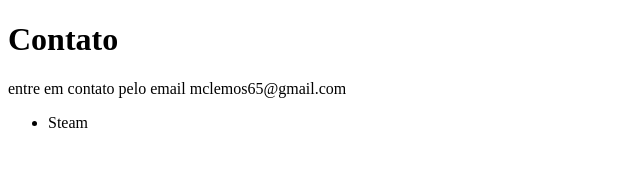
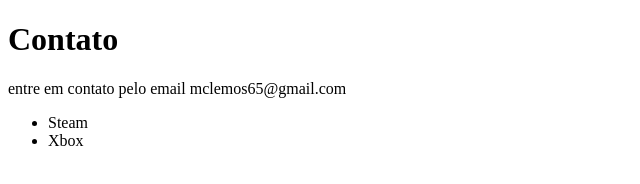
Before and after one commit to maraaujo/sistema-de-cadastro, a plain HTML site: page contato.html in a window 1280 px wide. Shown: the full height of the page, 0-640 px from the left. Drawn offline with Linux system fonts and the light colour scheme.

Commit message:
fazendo um teste para conseguir realizar o merge

```diff
--- a/contato.html
+++ b/contato.html
@@ -15,6 +15,9 @@
                 <li>
                     Steam
                 </li>
+                <li>
+                    Xbox
+                </li>
             </ul>
         </form>
     </div>
```
